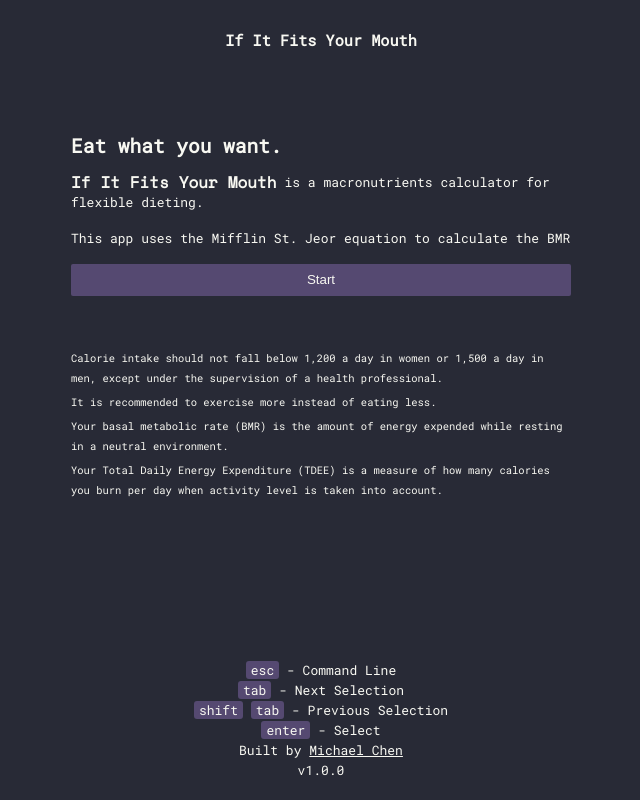
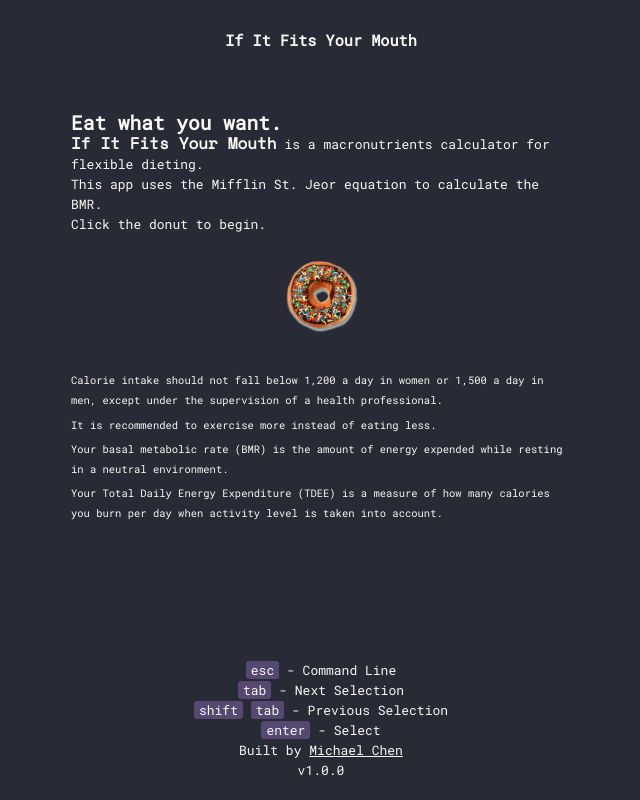
Before and after one commit to michaelcheny/if-it-fits-your-mouth, a React (Create React App) app: page / in a window 1280 px wide. Shown: the whole page, without its empty margins (319-959 px from the left). Built offline with nearby package versions, Linux system fonts and the light colour scheme; a web font is replaced by a local one.

Commit message:
change start button to donut, add more type stuff to calculations

```diff
--- a/public/index.html
+++ b/public/index.html
@@ -10,13 +10,18 @@
       content="If It Fits Your Mouth is a macronutrients calculator for flexible dieting (If it fits your macros). Uses the Mifflin St. Jeor formula to calculate the user's bmr."
     />
 
-    <meta property="og:title" content="If It Fits Your Mouth" />
-    <meta property="og:image" content="../src/assets/images/landing.png" />
+    <meta prefix="og: http://ogp.me/ns#" property="og:title" content="If It Fits Your Mouth" />
+    <meta prefix="og: http://ogp.me/ns#" property="og:image" content="https://i.imgur.com/2XRAL3F.png" />
     <meta
+      prefix="og: http://ogp.me/ns#"
       property="og:description"
       content="If It Fits Your Mouth is a macronutrients calculator for flexible dieting (If it fits your macros)."
     />
-    <meta property="og:url" content="https://if-it-fits-your-mouth.web.app/" />
+    <meta
+      prefix="og: http://ogp.me/ns#"
+      property="og:url"
+      content="https://if-it-fits-your-mouth.firebaseapp.com/"
+    />
 
     <link rel="apple-touch-icon" href="%PUBLIC_URL%/logo192.png" />
     <!--
--- a/src/components/Intro.tsx
+++ b/src/components/Intro.tsx
@@ -9,9 +9,12 @@ const Intro = ({ setThing }: ChangeAppProps) => {
         <span className="sub-title">If It Fits Your Mouth</span> is a macronutrients calculator for
         flexible dieting.{" "}
       </p>
-      <p>This app uses the Mifflin St. Jeor equation to calculate the BMR </p>
+      <p>This app uses the Mifflin St. Jeor equation to calculate the BMR. </p>
+      <p>Click the donut to begin.</p>
       {/* <p> */}
-      <button onClick={() => setThing("user-form")}>Start</button>
+      <div className="start-btn" onClick={() => setThing("user-form")}>
+        {/* Start */}
+      </div>
       {/* </p> */}
       <div className="legend">
         <p>
--- a/src/components/Resources.tsx
+++ b/src/components/Resources.tsx
@@ -67,7 +67,7 @@ const Resources = () => {
       <h2>Whats a Calorie</h2>
       <div className="description">
         A calorie (kcal) is a unit of energy. Every cell in our body requires energy to function in it's
-        optimal state.
+        optimal state. Weightloss comes down to calories in vs calories out.
       </div>
       <h2>Why Flexible Dieting? (IIFYM)</h2>
       <div className="description">
--- a/src/helpers/calculations.ts
+++ b/src/helpers/calculations.ts
@@ -30,7 +30,7 @@ export const calculateTdee = (user: User, bmr: number) => {
   return Math.round(bmr * multiplier);
 };
 
-export const calculateRecommendedCals = (tdee: number, goal: number) => {
+export const calculateRecommendedCals = (tdee: number, goal: number): number => {
   let multiplier = 1;
   if (goal === -2) multiplier = 0.6;
   if (goal === -1.5) multiplier = 0.7;
@@ -45,7 +45,11 @@ export const calculateRecommendedCals = (tdee: number, goal: number) => {
   return Math.round(tdee * multiplier);
 };
 
-export const calculateMacros = (calGoal: number, weight: number, goal: number) => {
+export const calculateMacros = (
+  calGoal: number,
+  weight: number,
+  goal: number
+): { fats: number; protein: number; carbs: number } => {
   let p: number = 0;
   let f: number = 0;
   let c: number = 0;
--- a/src/styles/_intro.scss
+++ b/src/styles/_intro.scss
@@ -1,11 +1,32 @@
 .intro-box {
   width: 300px;
-  height: 400px;
+  // height: 400px;
   display: flex;
   flex-direction: column;
   justify-content: space-evenly;
   button {
     padding: 0.66em;
+  }
+}
+.start-btn {
+  background: url("../assets/images/donut.png");
+  height: 80px;
+  width: 80px;
+  margin-top: 1.6em;
+  background-size: cover;
+  align-self: center;
+  // display: flex;
+  // align-items: center;
+  // justify-content: center;
+  // font-weight: bolder;
+  // font-size: large;
+  // color: white;
+  transition: 150ms linear;
+  &:hover {
+    cursor: pointer;
+    // font-size: x-large;
+    height: 85px;
+    width: 90px;
   }
 }
 
--- a/src/styles/main.css
+++ b/src/styles/main.css
@@ -4,7 +4,6 @@
 @import url("https://fonts.googleapis.com/css2?family=Space+Mono&display=swap");
 .intro-box {
   width: 300px;
-  height: 400px;
   display: -webkit-box;
   display: -ms-flexbox;
   display: flex;
@@ -19,6 +18,25 @@
 
 .intro-box button {
   padding: 0.66em;
+}
+
+.start-btn {
+  background: url("../assets/images/donut.png");
+  height: 80px;
+  width: 80px;
+  margin-top: 1.6em;
+  background-size: cover;
+  -ms-flex-item-align: center;
+      -ms-grid-row-align: center;
+      align-self: center;
+  -webkit-transition: 150ms linear;
+  transition: 150ms linear;
+}
+
+.start-btn:hover {
+  cursor: pointer;
+  height: 85px;
+  width: 90px;
 }
 
 .legend {
```
Also changed, not shown: src/assets/images/donut.png (added), 1 other file (tests, documents, lock files or other folders).
